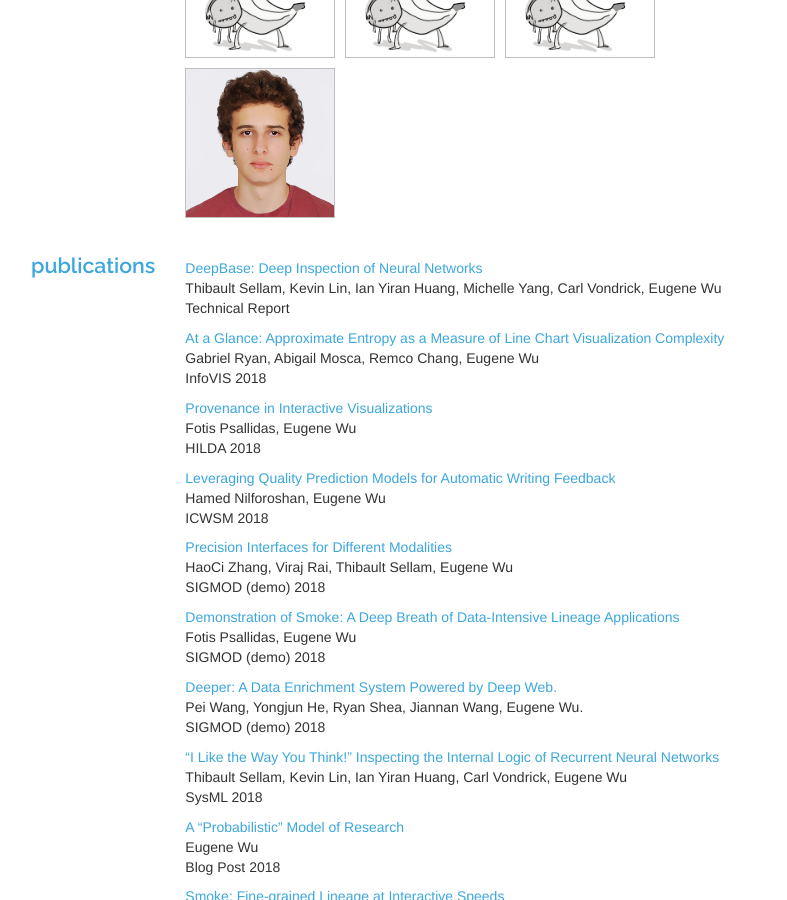
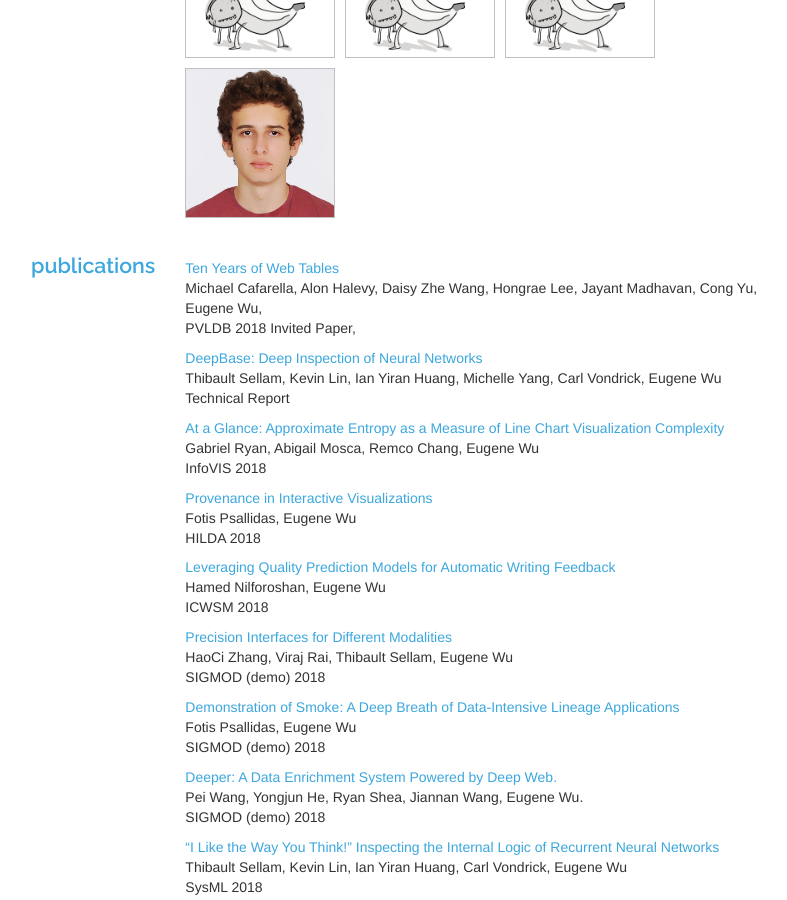
Before and after one commit to cudbg/lab, a Jekyll site: the page built from index.md, in a window 1280 px wide and 900 px high, scrolled down 2871 px. Shown: the whole window, without its empty margins (99-886 px from the left). Built offline with Jekyll 4.4.1, drawn with Linux system fonts in a browser that asks for light colours; some web fonts are replaced.

Commit message:
updated site

```diff
--- a/_data/pubs.yml
+++ b/_data/pubs.yml
@@ -19,6 +19,12 @@
 #
 # Project specific tags are fine as well.  For instance, precision interfaces has a custom "pi" tag
 #
+- title: 'Ten Years of Web Tables'
+  authors: Michael Cafarella, Alon Halevy, Daisy Zhe Wang, Hongrae Lee, Jayant Madhavan, Cong Yu, Eugene Wu,
+  url: https://www.dropbox.com/s/y3xlfstgoq8a221/webtables-vldb18.pdf?dl=0,
+  conf: PVLDB 2018 Invited Paper,
+  tags:
+    - db
 - authors: Thibault Sellam, Kevin Lin, Ian Yiran Huang, Michelle Yang, Carl Vondrick, Eugene Wu
   title: 'DeepBase: Deep Inspection of Neural Networks'
   url: https://arxiv.org/abs/1808.04486
```
